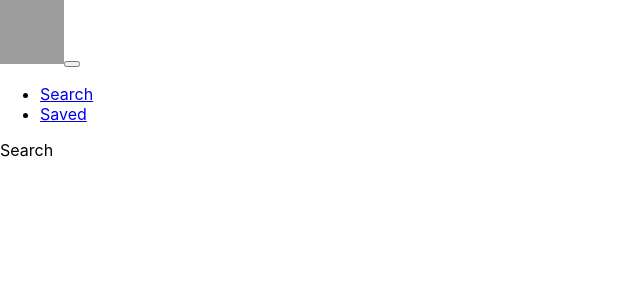
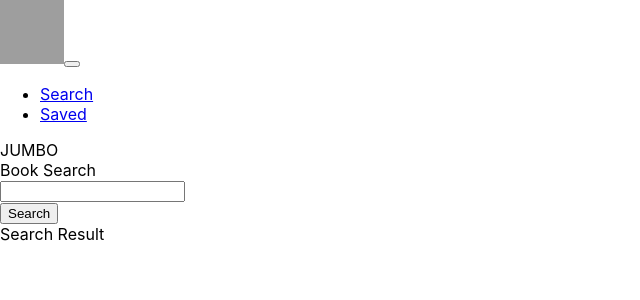
Before and after one commit to majid-paktinat/React-Google-Books-Search, a React (Create React App) app in the folder client/: page / in a window 1280 px wide. Shown: the top 300 px of the page, without its empty margins (0-640 px from the left). Built offline with nearby package versions, Linux system fonts and the light colour scheme; grey boxes are pictures that could not be loaded.

Commit message:
search frontend implemented

```diff
--- a/client/src/components/Search.js
+++ b/client/src/components/Search.js
@@ -1,4 +1,4 @@
-import React from "react";
+import React, { useState, useRef } from "react";
 
 function Search( props ){
     // let starsHtml = '';
@@ -7,9 +7,42 @@ function Search( props ){
     //         ? '<i class="fas fa-star text-warning"></i>'
     //         : '<i class="far fa-star"></i>' );
     // }
+
+    const txtSearch = useRef();
+    function searched(event) {
+        event.preventDefault();
+        console.log(txtSearch.current.value);
+    }
+
     return (
         <>
-            Search
+
+            <div class="row">
+                JUMBO
+            </div>
+
+
+            <div class="row">
+                Book Search
+                <br/>
+                <form>
+                    <div class="form-group">
+                        <label for="searchtxt"></label>
+                        <input id="searchtxt" type="text" ref={txtSearch} class="form-control"></input>
+                    </div>
+                    <button onClick={searched} class="btn btn-primary submit">Search</button>
+                </form>
+            </div>
+
+
+
+            <div class="row">
+                Search Result
+            </div>
+
+
+
+
         </>
     )
 }
```
